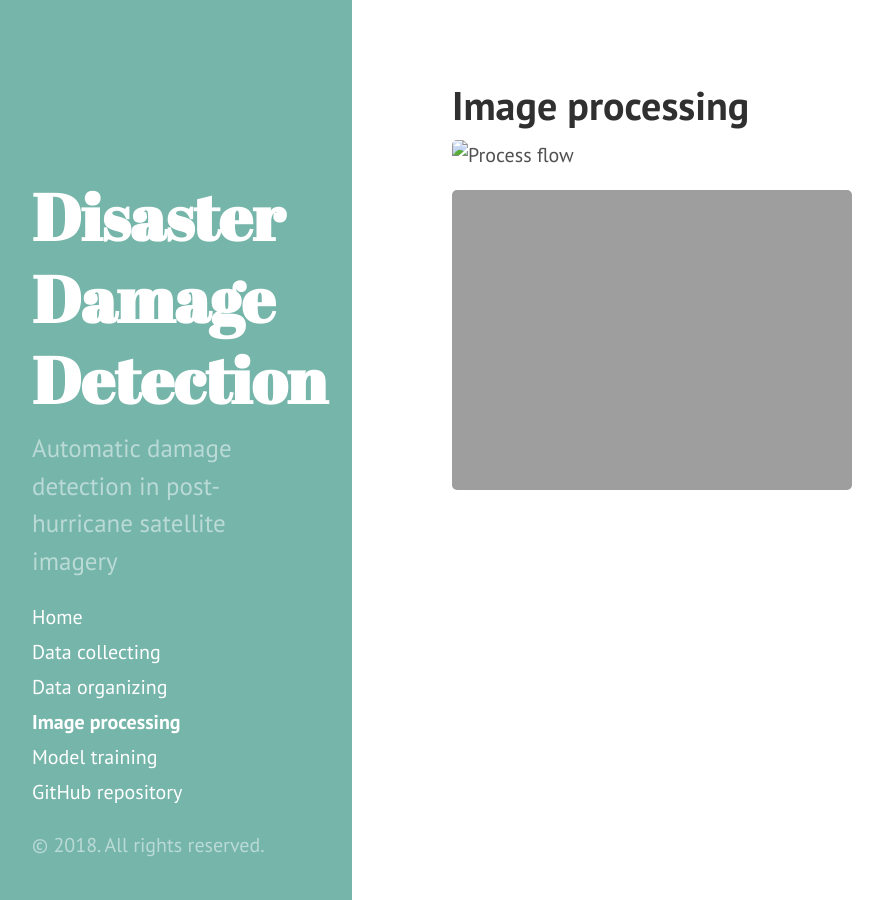
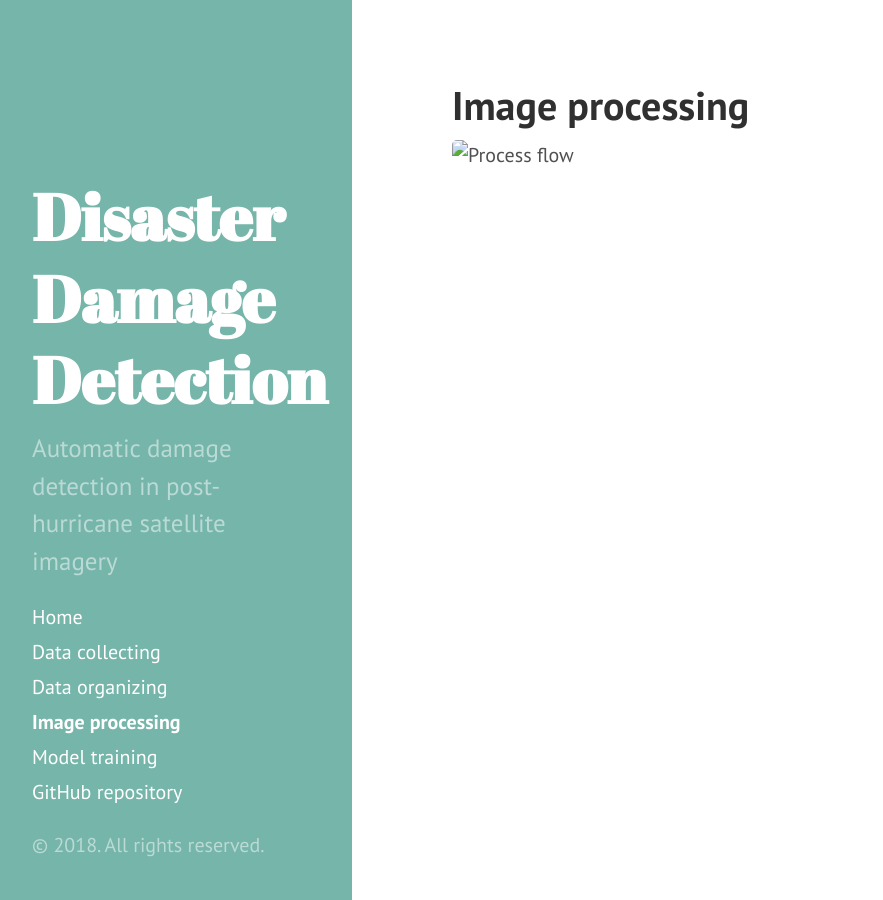
Before and after one commit to DDS-Lab/disaster-damage-detection, a Jekyll site: the page built from image-processing.md, in a window 1280 px wide. Shown: the whole page, without its empty margins (8-891 px from the left). Built offline with Jekyll 4.4.1, drawn with Linux system fonts in a browser that asks for light colours.

Commit message:
Update image-processing.md

```diff
--- a/image-processing.md
+++ b/image-processing.md
@@ -4,5 +4,3 @@ title:  Image processing
 ---
 
 ![Process flow](Process-flow.png)
-
-![Process flow](Process-flow.png =800x650)
```
